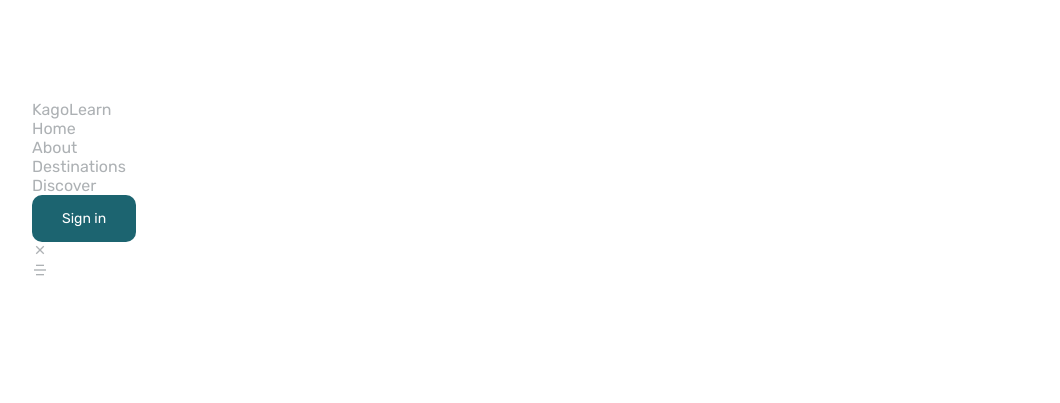
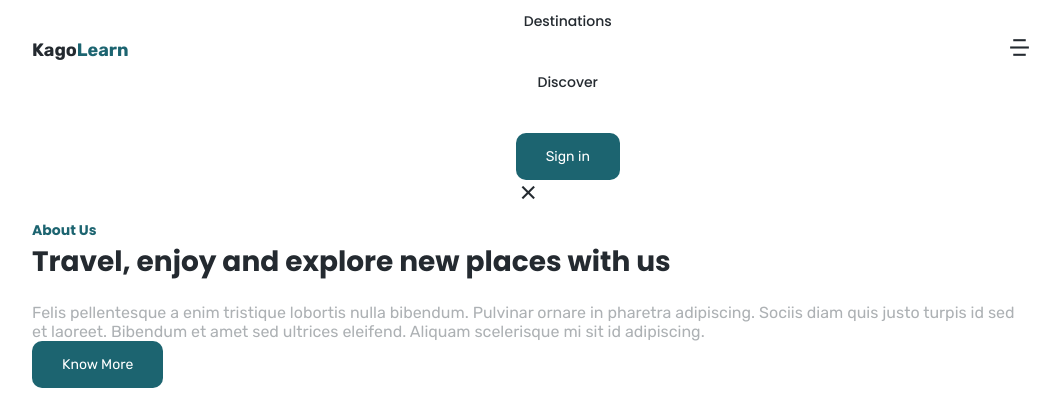
Before and after one commit to Kenneth732/KagoLearn, a Flask app: page /about/ in a window 1280 px wide. Shown: the top 403 px of the page, without its empty margins (108-1168 px from the left). Run offline with Flask 3, Linux system fonts and the light colour scheme.

Commit message:
style css

```diff
--- a/static/style.css
+++ b/static/style.css
@@ -171,3 +171,67 @@
   }
 
   /* Header
+  -------------------------------------------------------------*/
+  .header {
+    background-color: var(--color-white);
+    width: 100%;
+    height: var(--height-header);
+    position: fixed;
+    top: 0;
+    left: 0;
+    display: flex;
+    align-items: center;
+    transition: var(--transition);
+    z-index: var(--zindex-menu);
+  }
+
+  .header--scroll {
+    --height-header: 7rem;
+    box-shadow: var(--shadow-header);
+  }
+
+  .nav {
+    display: flex;
+    justify-content: space-between;
+    align-items: center;
+    height: 100%;
+  }
+
+  .nav__brand {
+    font-size: var(--fs-lg);
+    font-weight: var(--fw-bold);
+    color: var(--color-title);
+  }
+
+  .nav__brand span {
+    color: var(--color-primary);
+  }
+
+  .nav__open,
+  .nav__close {
+    font-size: 2.5rem;
+    color: var(--color-title);
+    cursor: pointer;
+    transition: var(--transition);
+  }
+
+  .nav__open:hover,
+  .nav__close:hover {
+    color: var(--color-primary);
+  }
+
+  .nav__list {
+    display: flex;
+    flex-direction: column;
+    align-items: center;
+    gap: 4rem;
+  }
+
+  .nav__link {
+    position: relative;
+    font-family: var(--font-family-primary);
+    font-size: var(--fs-sm);
+    font-weight: var(--fw-medium);
+    color: var(--color-title);
+    transition: var(--transition);
+  }
```
